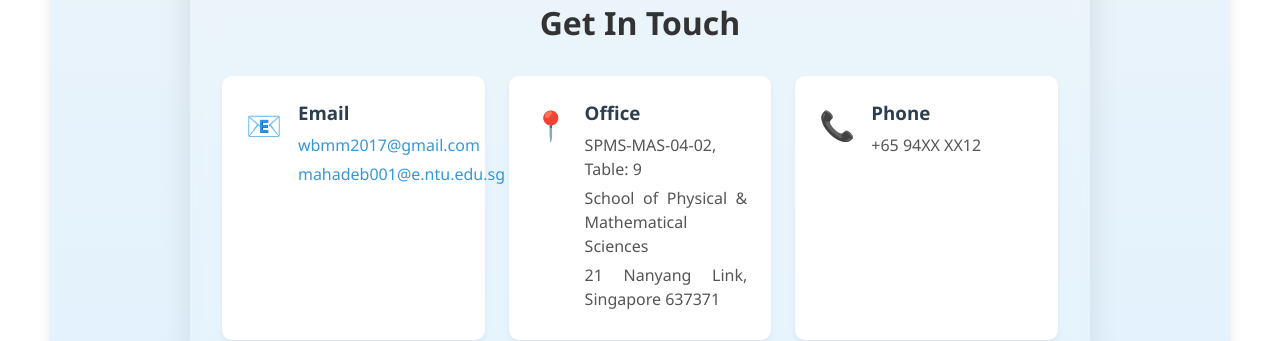
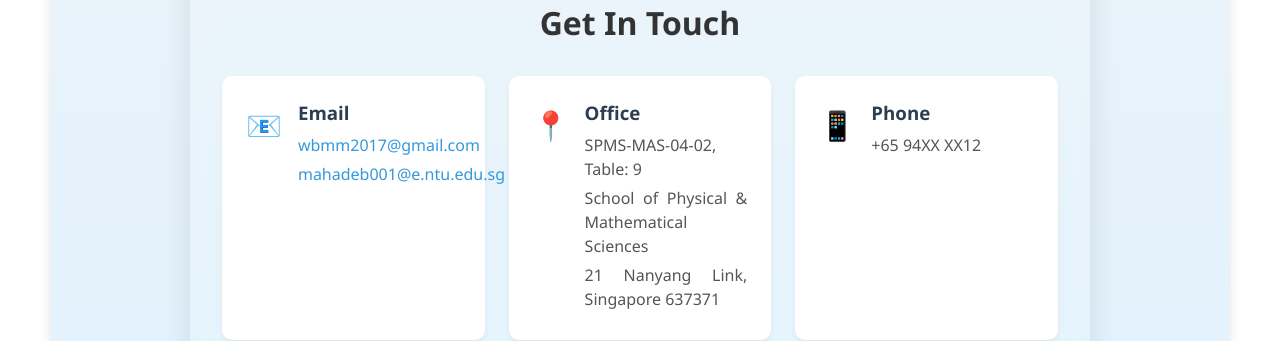
Before and after one commit to mahadeb-ai/mahadeb-ai.github.io, a Jekyll site: the page built from index.md, in a window 1280 px wide. Shown: the part 673-1014 px from the top of the page. Built offline with Jekyll 4.4.1, drawn with Linux system fonts in a browser that asks for light colours.

Commit message:
Update index.md

```diff
--- a/index.md
+++ b/index.md
@@ -21,15 +21,19 @@
 <section class="contact-section">
   <h2 class="section-title">Get In Touch</h2>
   <div class="contact-container">
-    <div class="contact-card">
+    <!-- Email Card -->
+    <div class="contact-card email-card">
       <div class="contact-icon">📧</div>
       <div class="contact-details">
         <h3>Email</h3>
-        <a href="mailto:wbmm2017@gmail.com" class="contact-link">wbmm2017@gmail.com</a>
-        <a href="mailto:mahadeb001@e.ntu.edu.sg" class="contact-link">mahadeb001@e.ntu.edu.sg</a>
+        <div class="email-wrapper">
+          <a href="mailto:wbmm2017@gmail.com" class="contact-link">wbmm2017@gmail.com</a>
+          <a href="mailto:mahadeb001@e.ntu.edu.sg" class="contact-link">mahadeb001@e.ntu.edu.sg</a>
+        </div>
       </div>
     </div>
 
+    <!-- Office Card -->
     <div class="contact-card">
       <div class="contact-icon">📍</div>
       <div class="contact-details">
@@ -40,8 +44,9 @@
       </div>
     </div>
 
+    <!-- Phone Card -->
     <div class="contact-card">
-      <div class="contact-icon">📞</div>
+      <div class="contact-icon">📱</div>
       <div class="contact-details">
         <h3>Phone</h3>
         <p>+65 94XX XX12</p>
```
